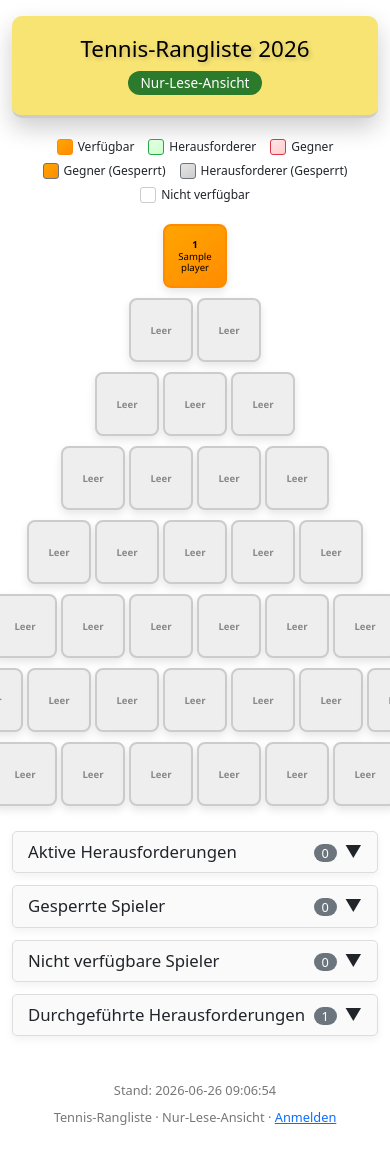
After one commit to AINxtGenDev/stecher_tennis, a Flask app: page /rangliste in a window 390 px wide; the page is wider, and only the part inside the window is pictured. The commit adds this page. Run offline with Flask 3, Linux system fonts and the light colour scheme; tables that the repository leaves empty hold one stand-in row (values such as "Sample post"); some libraries are stand-ins or nearby versions.

Commit message:
feat: public read-only ranking page (/rangliste) + v3.64
Add an unauthenticated, GET-only public ranking view so anyone can see the
pyramid without a login. Two routes in app.py: /rangliste (renders the new
read-only template) and /api/public/ranking (minimized JSON from the existing
10s cache). A strict field whitelist guarantees username/password_hash/
privilege_level can never appear in the public payload; the page has no form,
CSRF, Socket.IO, or write controls, and POST to the feed returns 405.

Purely additive read routes — no DB writes, no schema change. Verified live on
the nechvatal test box: 20 concurrent viewers, 20/20 OK, no credential leak.

Co-Authored-By: Claude Opus 4.8 (1M context) <noreply@anthropic.com>
Claude-Session: https://claude.ai/code/session_01L5by1HHjL2RTFwo2UftYmX

```diff
--- a/app.py
+++ b/app.py
@@ -31,6 +31,7 @@ from flask import (
     flash,
     send_file,
     after_this_request,
+    make_response,
 )
 from flask_socketio import (
     SocketIO,
@@ -94,7 +95,7 @@ except ImportError:
 logging.basicConfig(level=logging.INFO)
 logger = logging.getLogger(__name__)
 
-APP_VERSION = "3.63"
+APP_VERSION = "3.64"
 logger.info(f"Starting Tennis App version: {APP_VERSION}")
 
 app = Flask(__name__)
@@ -1176,6 +1177,62 @@ def index():
         logger.exception("Unexpected error on /index route.")
         flash("Ein unerwarteter Fehler ist aufgetreten.", "danger")
         return render_template("error.html", error_message="Unerwarteter Fehler"), 500
+
+
+# --- Public, unauthenticated, read-only ranking ---
+# Whitelisted fields only: the public payload must never leak login identifiers
+# (username), credentials (password_hash) or roles (privilege_level).
+_PUBLIC_PLAYER_FIELDS = (
+    "id", "name", "rank", "available", "in_challenge",
+    "blocked_challenger", "blocked_opponent",
+    "block_challenger_until_formatted", "block_opponent_until_formatted",
+    "unavailable_since_formatted", "unavailability_reason",
+)
+_PUBLIC_CHALLENGE_FIELDS = (
+    "id", "challenger_id", "opponent_id", "challenger_name", "opponent_name",
+    "deadline_formatted", "scheduled_date", "scheduled_time",
+    "result", "score_details", "resolved_at_formatted",
+)
+
+
+def _pick(source, fields):
+    return {key: source.get(key) for key in fields}
+
+
+def _public_ranking_payload():
+    """Minimized, read-only projection of the cached realtime data.
+
+    Reuses get_realtime_data_cached() (10s TTL) so many concurrent public
+    viewers cause at most one DB read per cache window, then strips every
+    field that is not needed to render the ranking.
+    """
+    data = get_realtime_data_cached() or {}
+    return {
+        "timestamp": data.get("timestamp"),
+        "players": [_pick(p, _PUBLIC_PLAYER_FIELDS) for p in data.get("players", [])],
+        "active_challenges": [_pick(c, _PUBLIC_CHALLENGE_FIELDS) for c in data.get("active_challenges", [])],
+        "completed_challenges": [_pick(c, _PUBLIC_CHALLENGE_FIELDS) for c in data.get("completed_challenges", [])],
+        "blocked_challenger_players": [_pick(p, _PUBLIC_PLAYER_FIELDS) for p in data.get("blocked_challenger_players", [])],
+        "blocked_opponent_players": [_pick(p, _PUBLIC_PLAYER_FIELDS) for p in data.get("blocked_opponent_players", [])],
+        "unavailable_players": [_pick(p, _PUBLIC_PLAYER_FIELDS) for p in data.get("unavailable_players", [])],
+    }
+
+
+@app.route("/rangliste")
+def public_ranking():
+    """Public read-only ranking page. No auth, no session, GET only."""
+    resp = make_response(render_template("public_ranking.html"))
+    resp.headers["X-Robots-Tag"] = "noindex"
+    return resp
+
+
+@app.route("/api/public/ranking")
+def api_public_ranking():
+    """Public read-only JSON feed for the ranking page (polled by the client)."""
+    resp = jsonify({"success": True, "data": _public_ranking_payload()})
+    resp.headers["Cache-Control"] = "public, max-age=10"
+    resp.headers["X-Robots-Tag"] = "noindex"
+    return resp
 
 
 @app.route("/admin")
--- a/templates/index.html
+++ b/templates/index.html
@@ -471,7 +471,7 @@
         <div class="col-md-6 mb-3 mb-md-0"><h5>Kontaktinformationen</h5><p>Matthias Stecher<br /><a href="mailto:matthias.stecher@gmx.at">matthias.stecher@gmx.at</a><br />Mobile: 0699 177 822 76</p></div>
         <div class="col-md-6"><h5>Rechtliche Informationen</h5><p>© 2025 Matthias Stecher. Der Inhalt dieser Webseite ist urheberrechtlich geschützt.<br />Haftungsausschluss: Keine Haftung für Fehler oder Verzögerungen in den Ranglisten.</p></div>
       </div>
-      <div class="row"><div class="col-12 text-center mt-3"><small>Version: 3.63 • 18. Juni 2026</small></div></div>
+      <div class="row"><div class="col-12 text-center mt-3"><small>Version: 3.64 • 25. Juni 2026</small></div></div>
       <img id="duckLogo" src="/static/a1_duck_11.png" alt="Duck Logo" width="46" height="46" style="position: absolute; bottom: 15px; right: 15px; cursor: pointer;" />
     </div>
   </footer>
--- /dev/null
+++ b/templates/public_ranking.html
@@ -0,0 +1,192 @@
+<!DOCTYPE html>
+<html lang="de">
+<head>
+  <meta charset="UTF-8">
+  <meta name="viewport" content="width=device-width, initial-scale=1.0">
+  <meta name="robots" content="noindex">
+  <title>Tennis-Rangliste (Ansicht)</title>
+  <script src="https://code.jquery.com/jquery-3.6.0.min.js" integrity="sha512-894YE6QWD5I59HgZOGReFYm4dnWc1Qt5NtvYSaNcOP+u1T9qYdvdihz0PPSiiqn/+/3e7Jo4EaG7TubfWGUrMQ==" crossorigin="anonymous"></script>
+  <link rel="stylesheet" href="https://cdnjs.cloudflare.com/ajax/libs/bootstrap/5.1.3/css/bootstrap.min.css" integrity="sha512-GQGU0fMMi238uA+a/bdWJfpUGKUkBdgfFdgBm72SUQ6BeyWjoY/ton0tEjH+OSH9iP4Dfh+7HM0I9f5eR0L/4w==" crossorigin="anonymous" />
+  <style>
+    body { background: #fff; }
+    .ranking-header { text-align: center; margin-bottom: 20px; background-color: #f8e473; padding: 20px; border-bottom: 3px solid #ccc; box-shadow: 0 10px 25px rgba(0,0,0,0.2); border-radius: 10px; }
+    .ranking-header h2 { font-size: 2.2rem; margin: 0; color: #000; text-shadow: 2px 2px 4px rgba(0,0,0,0.2); }
+    .view-badge { display: inline-block; margin-top: 8px; font-size: 0.85rem; background: #2c7a2c; color: #fff; padding: 2px 12px; border-radius: 12px; }
+    .legend { display: flex; flex-wrap: wrap; justify-content: center; gap: 6px 14px; margin-bottom: 15px; }
+    .legend-item { display: flex; align-items: center; font-size: 0.75rem; }
+    .legend-color { width: 16px; height: 16px; border-radius: 3px; margin-right: 5px; border: 1px solid #999; }
+    .legend-item.available .legend-color { background: linear-gradient(145deg, #ffa500, #ff8c00); border-color: #ff8c00; }
+    .legend-item.challenger .legend-color { background: linear-gradient(145deg, #e6ffe6, #ccffcc); border-color: #28a745; }
+    .legend-item.opponent .legend-color { background: linear-gradient(145deg, #ffe6e6, #ffcccc); border-color: #dc3545; }
+    .legend-item.blocked .legend-color { background: linear-gradient(145deg, #ffa500, #ff8c00); border-color: #6c757d; }
+    .legend-item.blocked-loser .legend-color { background: linear-gradient(145deg, #e6e6e6, #cccccc); border-color: #6c757d; }
+    .legend-item.unavailable .legend-color { background: #ffffff; border-color: #cccccc; }
+    .ranking-list { perspective: 800px; display: flex; flex-direction: column; align-items: center; margin-bottom: 20px; }
+    .ranking-list .row { display: flex; justify-content: center; flex-wrap: nowrap; margin: 10px 0; transform: rotateX(8deg); }
+    .ranking-list .player { width: 100px; height: auto; aspect-ratio: 1; flex-shrink: 1; min-width: 0; background: linear-gradient(145deg, #ffa500, #ff8c00); border: 2px solid #ff8c00; color: #000; border-radius: 8px; display: flex; flex-direction: column; align-items: center; justify-content: center; font-weight: 600; font-family: 'Segoe UI', system-ui, -apple-system, sans-serif; font-size: 0.75rem; margin: 5px; position: relative; box-shadow: 0 4px 8px rgba(0, 0, 0, 0.1); overflow: visible; line-height: 1.2; }
+    .ranking-list .player.unavailable { background: #ffffff; border: 2px solid #cccccc; color: #333; }
+    .ranking-list .player.challenger { background: linear-gradient(145deg, #e6ffe6, #ccffcc); border-color: #28a745; color: #333; }
+    .ranking-list .player.opponent { background: linear-gradient(145deg, #ffe6e6, #ffcccc); border-color: #dc3545; color: #333; }
+    .ranking-list .player.blocked { background: linear-gradient(145deg, #ffa500, #ff8c00); border-color: #ff8c00; color: #000; }
+    .ranking-list .player.blocked-loser { background: linear-gradient(145deg, #e6e6e6, #cccccc); border: 2px solid #6c757d; color: #333; }
+    .ranking-list .player.blocked::before, .ranking-list .player.blocked-loser::before { content: ""; position: absolute; top: 0; left: 0; width: 100%; height: 100%; background: linear-gradient( to top right, rgba(108, 117, 125, 0) 0%, rgba(108, 117, 125, 0) calc(50% - 1px), rgba(108, 117, 125, 0.4) 50%, rgba(108, 117, 125, 0) calc(50% + 1px), rgba(108, 117, 125, 0) 100% ); z-index: 1; pointer-events: none; border-radius: inherit; }
+    .ranking-list .player .player-info { position: relative; z-index: 2; text-align: center; overflow: hidden; text-overflow: ellipsis; width: 100%; box-sizing: border-box; }
+    .ranking-list .player .rank-label { font-weight: 700; white-space: nowrap; }
+    .ranking-list .player .player-name { font-weight: 500; }
+    .ranking-list .player.missing { background: #eee; border-color: #ccc; color: #888; }
+    .info-card { max-width: 700px; margin: 0 auto 12px; text-align: left; background: #fafafa; border: 1px solid #ddd; border-radius: 5px; box-shadow: 0 4px 8px rgba(0, 0, 0, 0.05); }
+    .card-head { cursor: pointer; padding: 10px 15px; user-select: none; }
+    .card-head h4 { margin: 0; font-size: 1.05rem; display: flex; justify-content: space-between; align-items: center; }
+    .card-head .arrow { transition: transform 0.2s; }
+    .card-head.collapsed .arrow { transform: rotate(-90deg); }
+    .badge-count { background: #6c757d; color: #fff; border-radius: 10px; padding: 0 8px; font-size: 0.8rem; margin-right: 8px; }
+    .card-body-list { padding: 0 15px 12px; }
+    .entry { display: flex; align-items: center; justify-content: space-between; padding: 5px 0; border-bottom: 1px dotted #ddd; gap: 10px; flex-wrap: wrap; }
+    .challenger-name-color { color: #28a745; font-weight: bold; }
+    .opponent-name-color { color: #dc3545; font-weight: bold; }
+    .meta-info { white-space: nowrap; font-size: 0.8rem; color: #555; }
+    .result-challenger-wins { color: #28a745; }
+    .result-opponent-wins { color: #dc3545; }
+    .result-not-happened { color: #777; font-style: italic; }
+    footer { margin-top: 30px; padding: 15px; text-align: center; font-size: 0.8rem; color: #777; }
+    @media (max-width: 576px) {
+      .ranking-header h2 { font-size: 1.4rem; }
+      .ranking-list { perspective: none; }
+      .ranking-list .row { transform: none; margin: 3px 0; }
+      .ranking-list .player { width: 64px; font-size: 0.6rem; margin: 2px; }
+      .rank-prefix { display: none; }
+      .info-card { max-width: 100%; }
+    }
+  </style>
+</head>
+<body>
+  <div class="container py-3">
+    <header class="ranking-header">
+      <h2>Tennis-Rangliste 2026</h2>
+      <span class="view-badge">Nur-Lese-Ansicht</span>
+    </header>
+
+    <div class="legend">
+      <div class="legend-item available"><div class="legend-color"></div>Verfügbar</div>
+      <div class="legend-item challenger"><div class="legend-color"></div>Herausforderer</div>
+      <div class="legend-item opponent"><div class="legend-color"></div>Gegner</div>
+      <div class="legend-item blocked"><div class="legend-color"></div>Gegner (Gesperrt)</div>
+      <div class="legend-item blocked-loser"><div class="legend-color"></div>Herausforderer (Gesperrt)</div>
+      <div class="legend-item unavailable"><div class="legend-color"></div>Nicht verfügbar</div>
+    </div>
+
+    <div class="ranking-list">{# Populated by JS #}</div>
+
+    <div class="info-card"><div class="card-head collapsed" data-target="#active-list"><h4>Aktive Herausforderungen <span><span class="badge-count" id="active-count">0</span><span class="arrow">▼</span></span></h4></div><div id="active-list" class="card-body-list" style="display:none;"></div></div>
+    <div class="info-card"><div class="card-head collapsed" data-target="#blocked-list"><h4>Gesperrte Spieler <span><span class="badge-count" id="blocked-count">0</span><span class="arrow">▼</span></span></h4></div><div id="blocked-list" class="card-body-list" style="display:none;"></div></div>
+    <div class="info-card"><div class="card-head collapsed" data-target="#unavailable-list"><h4>Nicht verfügbare Spieler <span><span class="badge-count" id="unavailable-count">0</span><span class="arrow">▼</span></span></h4></div><div id="unavailable-list" class="card-body-list" style="display:none;"></div></div>
+    <div class="info-card"><div class="card-head collapsed" data-target="#completed-list"><h4>Durchgeführte Herausforderungen <span><span class="badge-count" id="completed-count">0</span><span class="arrow">▼</span></span></h4></div><div id="completed-list" class="card-body-list" style="display:none;"></div></div>
+
+    <footer>
+      <div id="last-updated"></div>
+      <div class="mt-2">Tennis-Rangliste · Nur-Lese-Ansicht · <a href="/login">Anmelden</a></div>
+    </footer>
+  </div>
+
+  <script>
+    $(function () {
+      function escapeHtml(str) { if (str == null) return ''; return String(str).replace(/&/g,'&amp;').replace(/</g,'&lt;').replace(/>/g,'&gt;').replace(/"/g,'&quot;').replace(/'/g,'&#039;'); }
+
+      $(document).on('click', '.card-head', function () {
+        const $h = $(this); $h.toggleClass('collapsed'); $($h.data('target')).slideToggle(200);
+      });
+
+      function renderPyramid(players, activeChallenges) {
+        const rowSizes = [1, 2, 3, 4, 5, 6, 7, 8, 9];
+        const pyramid = []; let start = 0;
+        for (const size of rowSizes) { const row = []; for (let i = 0; i < size; i++) { row.push(start < players.length ? players[start] : null); start++; } pyramid.push(row); }
+        const challengerIds = new Set(activeChallenges.map(c => c.challenger_id));
+        const opponentIds = new Set(activeChallenges.map(c => c.opponent_id));
+        const $list = $('.ranking-list'); $list.empty();
+        pyramid.forEach((row, rowIndex) => {
+          const $rowDiv = $('<div class="row"></div>');
+          const isRowEmpty = !row.some(p => p !== null);
+          row.forEach(player => {
+            if (player) {
+              let cls = 'player';
+              if (!player.available) cls += ' unavailable';
+              else if (challengerIds.has(player.id)) cls += ' challenger';
+              else if (opponentIds.has(player.id)) cls += ' opponent';
+              else if (player.blocked_opponent) cls += ' blocked';
+              else if (player.blocked_challenger) cls += ' blocked-loser';
+              $rowDiv.append(`<div class="${cls}"><div class="player-info"><span class="rank-label"><span class="rank-prefix">Rang </span>${player.rank}</span><br><span class="player-name">${escapeHtml(player.name)}</span></div></div>`);
+            } else {
+              $rowDiv.append('<div class="player missing"><div class="player-info">Leer</div></div>');
+            }
+          });
+          if (rowIndex === pyramid.length - 1 && isRowEmpty) { $rowDiv.hide(); }
+          $list.append($rowDiv);
+        });
+      }
+
+      function renderActive(challenges) {
+        $('#active-count').text(challenges.length);
+        const $l = $('#active-list'); $l.empty();
+        if (!challenges.length) { $l.html('<p class="text-muted mb-0">Derzeit keine aktiven Herausforderungen.</p>'); return; }
+        challenges.forEach(c => {
+          let termin = 'Termin: offen';
+          if (c.scheduled_date) { termin = 'Termin: ' + escapeHtml(c.scheduled_date) + (c.scheduled_time ? ' ' + escapeHtml(c.scheduled_time) : ''); }
+          $l.append(`<div class="entry"><span><span class="challenger-name-color">${escapeHtml(c.challenger_name)}</span> gegen <span class="opponent-name-color">${escapeHtml(c.opponent_name)}</span></span><span class="meta-info">${termin} · Frist: ${escapeHtml(c.deadline_formatted || 'N/A')}</span></div>`);
+        });
+      }
+
+      function renderBlocked(challengers, opponents) {
+        const total = new Set([...challengers.map(p => p.id), ...opponents.map(p => p.id)]).size;
+        $('#blocked-count').text(total);
+        const $l = $('#blocked-list'); let html = '<strong>Gesperrte Herausforderer:</strong>';
+        if (challengers.length) { challengers.forEach(p => { html += `<div class="entry"><span>${escapeHtml(p.name)}</span><span class="meta-info">gesperrt bis: ${escapeHtml(p.block_challenger_until_formatted || 'N/A')}</span></div>`; }); }
+        else { html += '<p class="ms-3 fst-italic mb-1">Keine.</p>'; }
+        html += '<br><strong>Gesperrte Gegner:</strong>';
+        if (opponents.length) { opponents.forEach(p => { html += `<div class="entry"><span>${escapeHtml(p.name)}</span><span class="meta-info">gesperrt bis: ${escapeHtml(p.block_opponent_until_formatted || 'N/A')}</span></div>`; }); }
+        else { html += '<p class="ms-3 fst-italic mb-0">Keine.</p>'; }
+        $l.html(html);
+      }
+
+      function renderUnavailable(list) {
+        $('#unavailable-count').text(list.length);
+        const $l = $('#unavailable-list'); $l.empty();
+        if (!list.length) { $l.html('<p class="text-muted mb-0">Alle Spieler sind derzeit verfügbar.</p>'); return; }
+        list.forEach(p => { const reason = p.unavailability_reason ? `(${escapeHtml(p.unavailability_reason)})` : ''; $l.append(`<div class="entry"><span>${escapeHtml(p.name)}</span><span class="meta-info">nicht verfügbar seit: ${escapeHtml(p.unavailable_since_formatted || 'N/A')} ${reason}</span></div>`); });
+      }
+
+      function renderCompleted(list) {
+        $('#completed-count').text(list.length);
+        const $l = $('#completed-list'); $l.empty();
+        if (!list.length) { $l.html('<p class="text-muted mb-0">Bisher keine durchgeführten Herausforderungen.</p>'); return; }
+        list.forEach(c => {
+          let text = 'Unbekannt', cls = '';
+          if (c.result === 'challenger_wins') { cls = 'result-challenger-wins'; text = `${escapeHtml(c.challenger_name)} gewann: ${escapeHtml(c.score_details || '')}`; }
+          else if (c.result === 'opponent_wins') { cls = 'result-opponent-wins'; text = `${escapeHtml(c.opponent_name)} gewann: ${escapeHtml(c.score_details || '')}`; }
+          else if (c.result === 'not_happened') { cls = 'result-not-happened'; text = 'Nicht stattgefunden'; }
+          $l.append(`<div class="entry"><span>${escapeHtml(c.challenger_name)} gegen ${escapeHtml(c.opponent_name)}</span><span class="completed-result ${cls}">${text.trim()}</span><span class="meta-info">(${escapeHtml(c.resolved_at_formatted || 'N/A')})</span></div>`);
+        });
+      }
+
+      function render(data) {
+        if (!data) return;
+        const players = data.players || [];
+        const active = data.active_challenges || [];
+        renderPyramid(players, active);
+        renderActive(active);
+        renderBlocked(data.blocked_challenger_players || [], data.blocked_opponent_players || []);
+        renderUnavailable(data.unavailable_players || []);
+        renderCompleted(data.completed_challenges || []);
+        if (data.timestamp) { $('#last-updated').text('Stand: ' + data.timestamp); }
+      }
+
+      function load() {
+        $.getJSON('/api/public/ranking').done(function (resp) { if (resp && resp.success) { render(resp.data); } })
+          .fail(function () { console.error('Konnte Ranglistendaten nicht laden.'); });
+      }
+
+      load();
+      setInterval(load, 20000); // poll every 20s; backed by the server's 10s cache
+    });
+  </script>
+</body>
+</html>
```
Also changed, not shown: SESSION_CHECKPOINT.md (+48 -7 lines).
